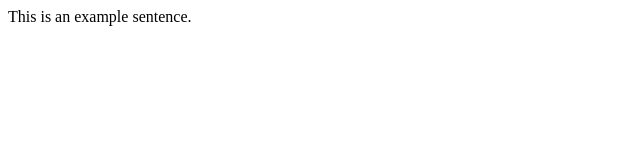
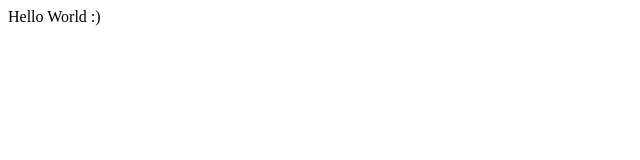
Before and after one commit to gcoreb/gcoreb.github.io, a plain HTML site: page index.html in a window 1280 px wide. Shown: the whole page, without its empty margins (0-640 px from the left). Drawn offline with Linux system fonts and the light colour scheme.

Commit message:
Working now

```diff
--- a/index.html
+++ b/index.html
@@ -6,5 +6,5 @@
 
 
 <body>
-    <div id='theclass'>This is an example sentence.</div>
+    <div id='theclass'>Hello World :)</div>
 </body>
```
